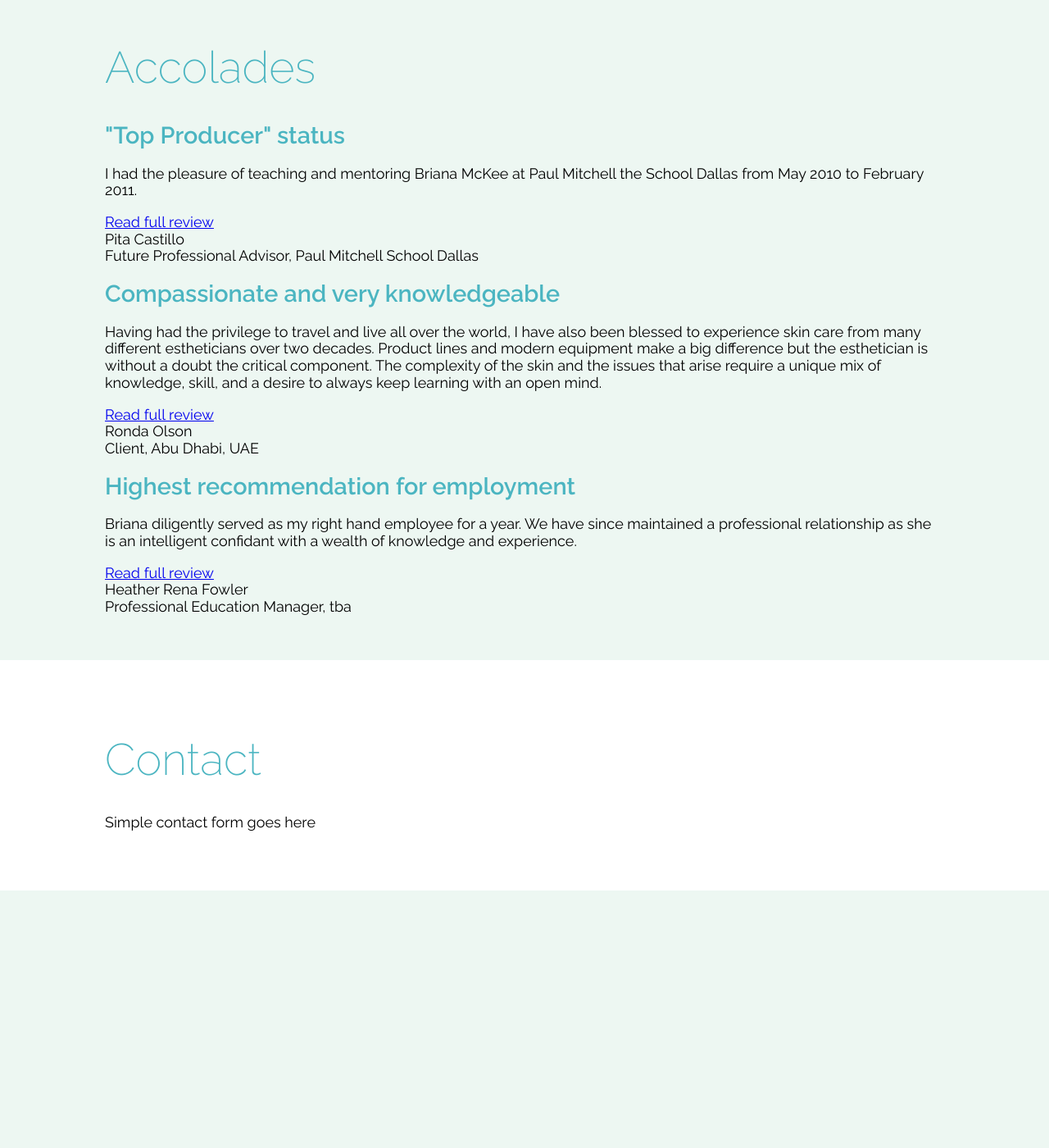
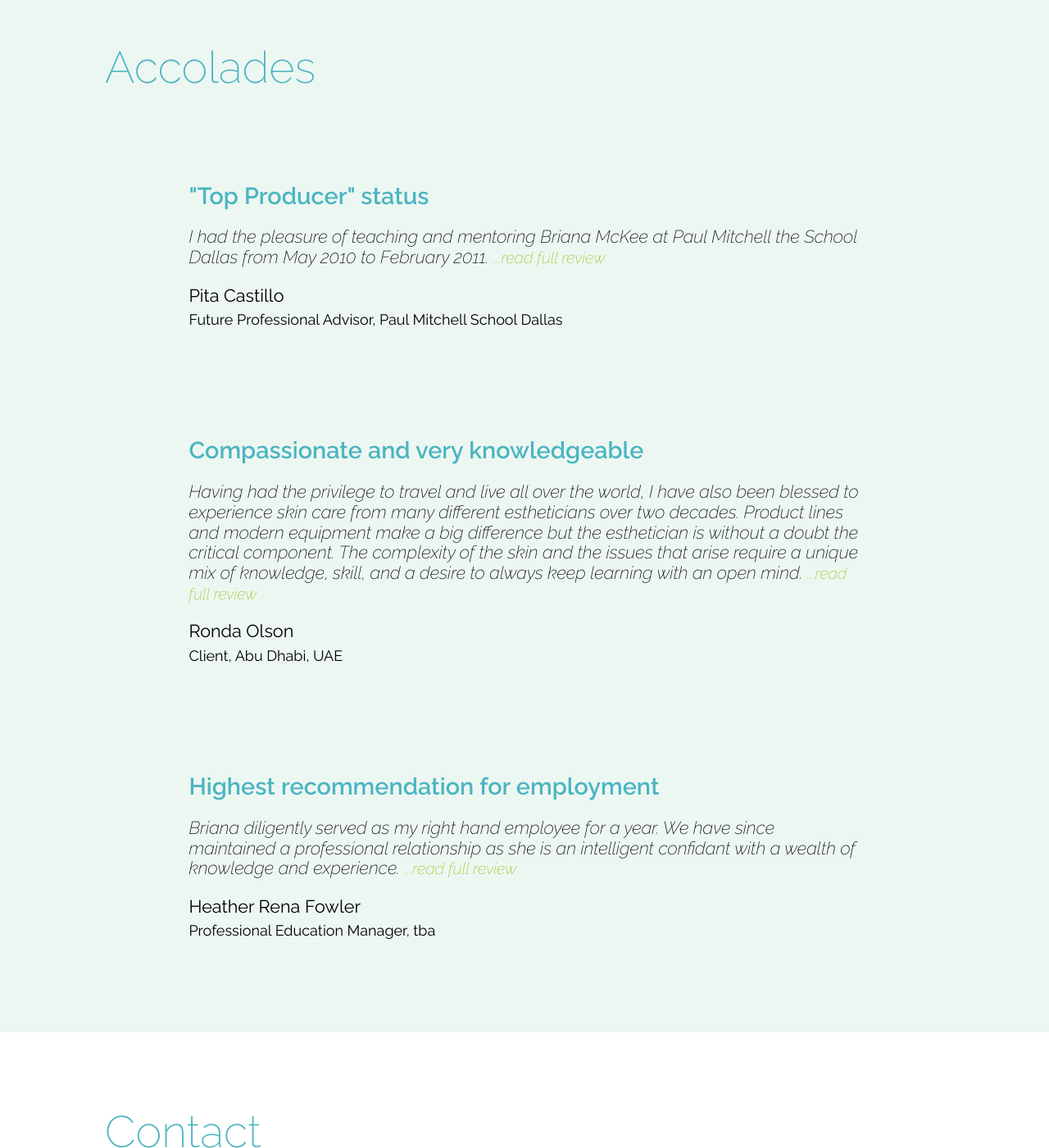
Before and after one commit to haileypate/briana-mckee, a Jekyll site: the page built from index.md, in a window 1280 px wide and 1400 px high, scrolled down 1689 px. Shown: the whole window at 82% size. Built offline with Jekyll 4.4.1, drawn with Linux system fonts in a browser that asks for light colours; before the commit the page ends 2775 px from its top, so only the background shows below that.

Commit message:
add classes for styling

```diff
--- a/_includes/reviews-home.html
+++ b/_includes/reviews-home.html
@@ -1,19 +1,19 @@
 
 {% for review in site.reviews %}
 
-<article class="">
+<article class="container">
   <header class="">
     <h1 class="">{{review.title}}</h1>
   </header>
 
-  <div class="">
-  {{review.excerpt}}
-  <a href="{{site.github.url}}/{{review.url}}"> Read full review</a>
+  <div class="excerpt">
+  <p>{{ review.excerpt | remove: '<p>' | remove: '</p>' }}
+  <a class="continue-reading" href="{{site.url}}/{{review.url}}"> ...read full review</a></p>
   </div>
 
-  <div class="">
-    {{review.author-name}}<br>
-    {{review.author-title}}, {{review.author-org}}
+  <div class="author">
+    <p class="author-name">{{review.author-name}}</p>
+    <p>{{review.author-title}}, {{review.author-org}}</p>
   </div>
 
 </article>
```
